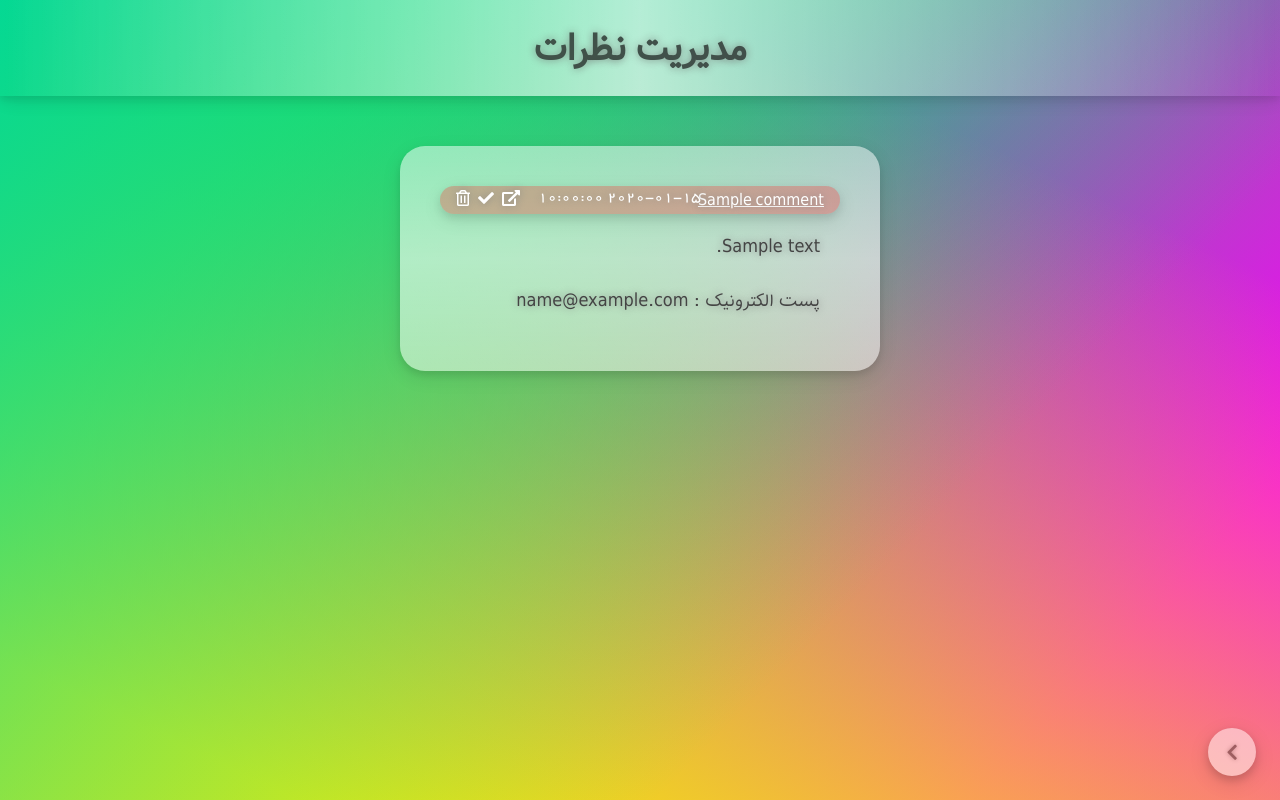
After one commit to alefmim/RangiRangi, a Flask app: template templates/commentmoderation.html in a window 1280 px wide. The commit adds this page. Run offline with Flask 2, Linux system fonts and the light colour scheme; the template is opened without the code that fills it: most values are stand-ins (such as "Sample title", 1, 10 or a date in 2020); some libraries are stand-ins or nearby versions.

Commit message:
add comment moderation, disable comments on all or specific posts

```diff
--- a/static/comments.css
+++ b/static/comments.css
@@ -101,7 +101,11 @@ p {
 	box-shadow: 0 4px 8px 0 rgba(0, 0, 0, 0.1), 0 6px 20px 0 rgba(0, 0, 0, 0.09);
 }
 
-.delete
+.new {
+	background-color: rgba(255, 0, 0, 0.25) !important;
+}
+
+.btn
 {
 	position: relative;
 	float: left;
@@ -111,6 +115,68 @@ p {
 	font-size: 16px;
 	color: #FFFFFF;
 	text-shadow: 0 0 8px #888888;
+	margin-right: 8px;
+}
+
+.bigbtn {
+	z-index: 99;
+	border: none;
+	outline: none;
+	background-color: rgba(255, 255, 255, 1);
+	color: #444444;
+	cursor: pointer;
+	padding: 15px;
+	border-radius: 100%;
+	font-size: 18px;
+	height: 48px;
+	width: 48px;
+	text-align: center;
+	text-shadow: 0px 0px 4px #888888;
+	box-shadow: 0 4px 8px 0 rgba(0, 0, 0, 0.3), 0 6px 20px 0 rgba(0, 0, 0, 0.25);
+	opacity: 0.5;
+	transition: opacity 0.5s;
+}
+
+.bigbtn:hover {
+	background-color: rgba(255, 255, 255, 1);
+	opacity: 0.75;
+}
+
+.btnText .btnTextBalloon {
+	font-family: Vazir, Tahoma, sans-serif;
+	font-weight: normal;
+	font-size: 16px;
+	visibility: hidden;
+	width: 180px;
+	top: 5px;
+	right: 140%;
+	margin-left: -60px;
+	background-color: black;
+	color: #FFFFFF;
+	text-align: center;
+	padding: 10px 0;
+	border-radius: 6px;
+	opacity: 0;
+	transition: opacity 1s;
+	position: absolute;
+	z-index: 1;
+	box-shadow: 0 4px 8px 0 rgba(0, 0, 0, 0.2), 0 6px 20px 0 rgba(0, 0, 0, 0.19);
+}
+
+.btnText:hover .btnTextBalloon {
+	visibility: visible;
+	opacity: 1;
+}
+
+.btnText .btnTextBalloon::after {
+	content: " ";
+	position: absolute;
+	top: 50%;
+	left: 100%;
+	margin-top: -7px;
+	border-width: 7px;
+	border-style: solid;
+	border-color: transparent transparent transparent black;
 }
 
 .adminbar {
@@ -191,6 +257,22 @@ input[type=text]:focus, input[type=email]:focus, input[type=url]:focus, textarea
 	resize: vertical;
 }
 
+#home {
+	position: fixed;
+	bottom: 24px;
+	right: 24px;
+}
+
+footer {
+	display: block;
+	color: #FFFFFF;
+	font-weight: bold;
+	text-align: center;
+	margin-top: 2em;
+	margin-left: auto;
+	margin-right: auto;
+}
+
 .bluebtn {
 	font-family: Vazir, Tahoma, sans-serif;
 	font-weight: bold;
@@ -259,6 +341,23 @@ input[type=text]:focus, input[type=email]:focus, input[type=url]:focus, textarea
 	border-color: black transparent transparent transparent;
 }
 
+@media screen and (max-width: 600px) {
+
+	.btnText .btnTextBalloon {
+		top: 8px;
+		left: 250%;
+		margin-left: -60px;
+	}
+
+	.btnText .btnTextBalloon::after {
+		display: none;
+		position: absolute;
+		top: 50%;
+		right: 100%;
+		border-color: transparent black transparent transparent;
+	}
+}
+
 /* font-Tanha */
 @font-face {
 	font-family: Tanha;
--- /dev/null
+++ b/templates/commentmoderation.html
@@ -0,0 +1,118 @@
+<!DOCTYPE html>
+<html>
+
+<head>
+    <meta http-equiv="Content-Type" content="text/html; charset=UTF-8">
+    <title>مدیریت نظرات</title>
+    <link rel="stylesheet" href="https://use.fontawesome.com/releases/v5.6.3/css/all.css"
+        integrity="sha384-UHRtZLI+pbxtHCWp1t77Bi1L4ZtiqrqD80Kn4Z8NTSRyMA2Fd33n5dQ8lWUE00s/" crossorigin="anonymous">
+    <link rel="stylesheet" href="{{ url_for('static', filename='comments.css') }}">
+</head>
+
+<body class="colorful">
+    <div class="whitegrad">
+        <div class="header">
+            <div class="headertext">
+                <a name="root" href="{{ request.url_root }}" class="headertext">
+                    مدیریت نظرات
+                </a>
+            </div>
+        </div>
+    </div>
+
+    <script>
+        var xhttp = new XMLHttpRequest();
+        function deletecomment(id) {
+            if (id < 1) return;
+
+            if (!confirm('آیا از حذف نظر مطمئن هستید؟')) return;
+
+            xhttp.onreadystatechange = function () {
+                if (this.readyState == 4 && this.status == 200)
+                    window.location.href = window.location.href;
+                else if (this.readyState == 4 && this.status == 401)
+                    alert('شما مجوز لازم برای انجام این کار را ندارید!\n\nدر صورتی که مدیر سیستم هستید ابتدا به صحفه ی اصلی بازگردید و با وارد کردن گذرواژه وارد شوید.');
+            };
+            xhttp.open("POST", "{{ request.script_root }}/deletecomment?id=" + id);
+            xhttp.setRequestHeader("X-CSRFToken", "{{ csrf_token() }}")
+            xhttp.send();
+        }
+        function approvecomment(id) {
+            if (id < 1) return;
+
+            xhttp.onreadystatechange = function () {
+                if (this.readyState == 4 && this.status == 200)
+                    window.location.href = window.location.href;
+                else if (this.readyState == 4 && this.status == 401)
+                    alert('شما مجوز لازم برای انجام این کار را ندارید!\n\nدر صورتی که مدیر سیستم هستید ابتدا به صحفه ی اصلی بازگردید و با وارد کردن گذرواژه وارد شوید.');
+            };
+            xhttp.open("POST", "{{ request.script_root }}/approvecomment?id=" + id);
+            xhttp.setRequestHeader("X-CSRFToken", "{{ csrf_token() }}")
+            xhttp.send();
+        }
+    </script>
+
+    <div class="comments">
+        {% if (comments) %}
+        {% set var = namespace(counter = 0) %}
+        {% for comment in comments %}
+        {% if (comment['status'] >= 2) %}
+        {% set var.counter = var.counter + 1 %}
+        <div class="comment">
+            <div class="infobar">
+                {% if (comment['website']) %}<a class="website" href="{{comment['website']}}"
+                    target="_blank">{% endif %}
+                    <span class="author">{{comment['name']}}</span>
+                    {% if (comment['website']) %}</a>{% endif %}
+                <a href="javascript:deletecomment({{comment['cmtid']}});" class="btn"><span
+                        class="far fa-trash-alt tooltip"><span class="tooltiptext">حذف نظر</span></span></a>
+                {% if (comment['status'] == 2) %}
+                <a href="javascript:void(0);" class="btn"><span class="fas fa-asterisk tooltip"><span
+                            class="tooltiptext">نظر جدید</span></span></a>
+                {% endif %}
+                <a href="{{ request.script_root }}/show?id={{comment['pid']}}" class="btn"><span
+                        class="fas fa-external-link-alt tooltip"><span class="tooltiptext">نمایش پست</span></span></a>
+                <span class="date">{{comment['datetime']}}</span>
+            </div>
+            <p class="content">{{comment['content']}}{% if (comment['emailaddr']) %}<br><br>پست الکترونیک :
+                {{comment['emailaddr']}}{% endif %}</p>
+        </div>
+        {% else %}
+        <div class="comment">
+            <div class="infobar new">
+                {% if (comment['website']) %}<a class="website" href="{{comment['website']}}"
+                    target="_blank">{% endif %}
+                    <span class="author">{{comment['name']}}</span>
+                    {% if (comment['website']) %}</a>{% endif %}
+                <a href="javascript:deletecomment({{comment['cmtid']}});" class="btn"><span
+                        class="far fa-trash-alt tooltip"><span class="tooltiptext">حذف نظر</span></span></a>
+                <a href="javascript:approvecomment({{comment['cmtid']}});" class="btn"><span
+                        class="fas fa-check tooltip"><span class="tooltiptext">تأیید نظر</span></span></a>
+                {% if (comment['status'] == 0) %}
+                <a href="javascript:void(0);" class="btn"><span class="fas fa-asterisk tooltip"><span
+                            class="tooltiptext">نظر جدید</span></span></a>
+                {% endif %}
+                <a href="{{ request.script_root }}/show?id={{comment['pid']}}" class="btn"><span
+                        class="fas fa-external-link-alt tooltip"><span class="tooltiptext">نمایش پست</span></span></a>
+                <span class="date">{{comment['datetime']}}</span>
+            </div>
+            <p class="content">{{comment['content']}}{% if (comment['emailaddr']) %}<br><br>پست الکترونیک :
+                {{comment['emailaddr']}}{% endif %}</p>
+        </div>
+        {% endif %}
+        {% endfor %}
+        {% else %}
+        <p class="center content">هنوز نظری برای این پست ثبت نشده است!</p>
+        {% endif %}
+    </div>
+
+    <footer>
+        <div id="home" class="bigbtn btnText" onclick="window.location.href='{{ request.url_root }}';">
+            <span class="fas fa-chevron-left">
+                <span class="btnTextBalloon">بازگشت به صفحه اصلی</span>
+            </span>
+        </div>
+    </footer>
+</body>
+
+</html>
--- a/translation.json
+++ b/translation.json
@@ -1,13 +1,16 @@
 {
     "Error! You have entered the wrong password, Please try again.": "خطا! گذرواژه صحیح نیست، لطفاً دوباره تلاش کنید.",
-    "Error! A category with the same name '%s' already exists. Please choose a new name!" : "خطا! دسته ای با نام مشابه '%s' موجود است. لطفاً یک نام جدید انتخاب کنید!",
-    "Error! A link with the same name '%s' already exists. Please choose a new name!" : "خطا! پیوندی با نام مشابه '%s' موجود است. لطفاً یک نام جدید انتخاب کنید!",
-    "Error! A link with the same address '%s' already exists. Please enter a new address!" : "خطا! پیوندی با آدرس مشابه '%s' موجود است. لطفاً یک آدرس جدید وارد کنید!",
+    "Error! A category with the same name '%s' already exists. Please choose a new name!": "خطا! دسته ای با نام مشابه '%s' موجود است. لطفاً یک نام جدید انتخاب کنید!",
+    "Error! A link with the same name '%s' already exists. Please choose a new name!": "خطا! پیوندی با نام مشابه '%s' موجود است. لطفاً یک نام جدید انتخاب کنید!",
+    "Error! A link with the same address '%s' already exists. Please enter a new address!": "خطا! پیوندی با آدرس مشابه '%s' موجود است. لطفاً یک آدرس جدید وارد کنید!",
+    "Thank you! Your comment will appear after it is approved.": "با تشکر! نظر شما پس از تأیید نمایش داده خواهد شد.",
+    "Yes": "بله",
+    "No": "خیر",
     "Admin": "مدیر",
     "Password": "گذرواژه",
     "Other": "متفرقه",
-    "Gregorian" : "میلادی",
-    "Jalali" : "شمسی",
+    "Gregorian": "میلادی",
+    "Jalali": "شمسی",
     "Farvardin": "فروردین",
     "Ordibehesht": "اردیبهشت",
     "Khordad": "خرداد",
@@ -27,16 +30,16 @@
     "Wednesday": "چهارشنبه",
     "Thursday": "پنج شنبه",
     "Friday": "جمعه",
-    "January" : "ژانویه",
-    "February" : "فوریه",
-    "March" : "مارس",
-    "April" : "آوریل",
-    "May" : "مه",
-    "June" : "ژوئن",
-    "July" : "ژوئیه",
-    "August" : "اوت",
-    "September" : "سپتامبر",
-    "October" : "اکتبر",
-    "November" : "نوامبر",
-    "December" : "دسامبر"
+    "January": "ژانویه",
+    "February": "فوریه",
+    "March": "مارس",
+    "April": "آوریل",
+    "May": "مه",
+    "June": "ژوئن",
+    "July": "ژوئیه",
+    "August": "اوت",
+    "September": "سپتامبر",
+    "October": "اکتبر",
+    "November": "نوامبر",
+    "December": "دسامبر"
 }
```
Also changed, not shown: blog.py (+155 -16 lines), templates/comments.html (+70 -4 lines), templates/config.html (+21 -7 lines), templates/index.html (+5 -3 lines), templates/page.html (+7 -4 lines), templates/post.html (+10 -2 lines).
